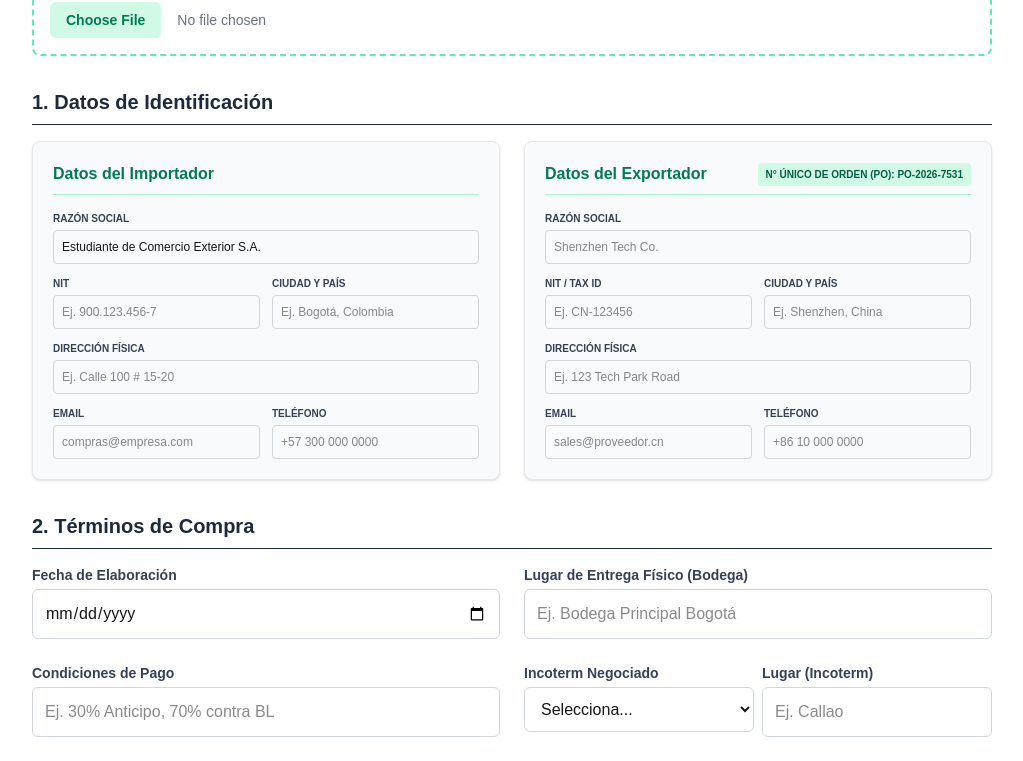
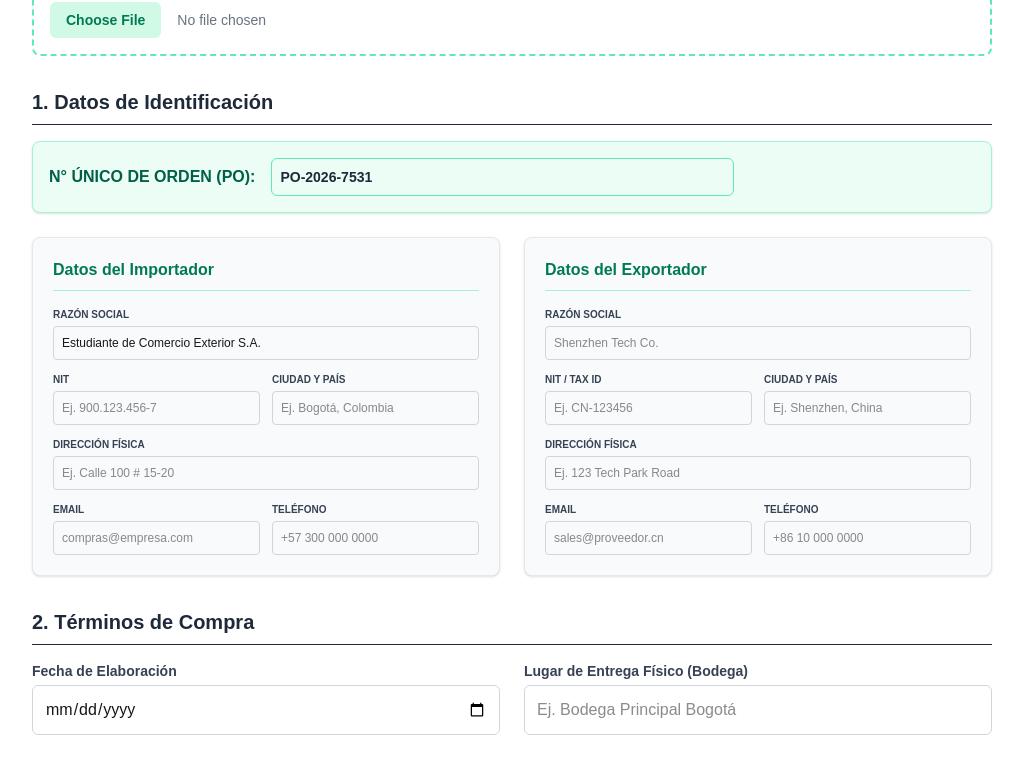
Before and after one commit to enginering-hash/simulador-aduanero, a Next.js app: page /orden-compra in a window 1280 px wide. Shown: the part 398-1159 px from the top of the page, without its empty margins (128-1151 px from the left). Built offline with nearby package versions, Linux system fonts and the light colour scheme.

Commit message:
Agregados Nuevas funciones

```diff
--- a/app/orden-compra/page.tsx
+++ b/app/orden-compra/page.tsx
@@ -34,7 +34,7 @@ export default function OrdenDeCompra() {
   const [lugarEntrega, setLugarEntrega] = useState("");
   const [condicionesPago, setCondicionesPago] = useState("");
   const [incoterm, setIncoterm] = useState("");
-  const [lugarIncoterm, setLugarIncoterm] = useState(""); // NUEVO ESTADO
+  const [lugarIncoterm, setLugarIncoterm] = useState("");
 
   // --- DETALLE DE LA COMPRA ---
   const [productos, setProductos] = useState([
@@ -70,7 +70,7 @@ export default function OrdenDeCompra() {
       setLugarEntrega(datos.lugarEntrega || "");
       setCondicionesPago(datos.condicionesPago || "");
       setIncoterm(datos.incoterm || "");
-      setLugarIncoterm(datos.lugarIncoterm || ""); // Cargar nuevo estado
+      setLugarIncoterm(datos.lugarIncoterm || "");
       if (datos.productos && datos.productos.length > 0) setProductos(datos.productos);
     }
 
@@ -90,7 +90,7 @@ export default function OrdenDeCompra() {
         numeroOrden, logoBase64,
         impRazonSocial, impEmail, impTelefono, impNit, impDireccion, impCiudadPais,
         expRazonSocial, expEmail, expTelefono, expNit, expDireccion, expCiudadPais,
-        fechaEntrega, lugarEntrega, condicionesPago, incoterm, lugarIncoterm, productos // Guardar nuevo estado
+        fechaEntrega, lugarEntrega, condicionesPago, incoterm, lugarIncoterm, productos
       };
       sessionStorage.setItem("borrador_orden_compra", JSON.stringify(borradorActual));
     }
@@ -188,7 +188,6 @@ export default function OrdenDeCompra() {
     doc.text(`Incoterm:`, 120, yTerminos + 6);
     doc.setFont("helvetica", "normal");
 
-    // AQUÍ SE UNEN EL INCOTERM Y EL LUGAR DESIGNADO PARA EL PDF
     const textoIncotermFinal = lugarIncoterm ? `${incoterm} ${lugarIncoterm.toUpperCase()}` : incoterm;
     doc.text(textoIncotermFinal, 140, yTerminos + 6);
 
@@ -288,6 +287,13 @@ export default function OrdenDeCompra() {
 
           <div>
             <h3 className="text-xl font-semibold text-gray-800 mb-4 border-b pb-2">1. Datos de Identificación</h3>
+
+            {/* NUEVO CAMPO DE ORDEN DE COMPRA EDITABLE */}
+            <div className="mb-6 bg-emerald-50 p-4 rounded-lg border border-emerald-200 flex flex-col sm:flex-row sm:items-center gap-4 shadow-sm">
+               <label className="font-bold text-emerald-800 whitespace-nowrap">N° ÚNICO DE ORDEN (PO):</label>
+               <input type="text" className="w-full sm:w-1/2 border border-emerald-300 rounded-md p-2 text-sm focus:ring-2 focus:ring-emerald-500 outline-none font-bold text-gray-800" value={numeroOrden} onChange={(e) => setNumeroOrden(e.target.value)} required />
+            </div>
+
             <div className="grid grid-cols-1 md:grid-cols-2 gap-6">
 
               <div className="bg-gray-50 p-5 rounded-lg border border-gray-200 shadow-sm">
@@ -321,10 +327,7 @@ export default function OrdenDeCompra() {
               </div>
 
               <div className="bg-gray-50 p-5 rounded-lg border border-gray-200 shadow-sm">
-                <div className="flex justify-between items-end border-b border-emerald-200 pb-2 mb-4">
-                  <h4 className="font-bold text-emerald-700">Datos del Exportador</h4>
-                  <span className="text-[10px] bg-emerald-100 text-emerald-800 px-2 py-1 rounded font-bold">N° ÚNICO DE ORDEN (PO): {numeroOrden}</span>
-                </div>
+                <h4 className="font-bold text-emerald-700 mb-4 border-b border-emerald-200 pb-2">Datos del Exportador</h4>
 
                 <div className="grid grid-cols-1 sm:grid-cols-2 gap-3">
                   <div className="sm:col-span-2">
@@ -373,7 +376,6 @@ export default function OrdenDeCompra() {
                 <input type="text" className="w-full border border-gray-300 rounded-md p-3 focus:ring-2 focus:ring-emerald-500 outline-none" placeholder="Ej. 30% Anticipo, 70% contra BL" value={condicionesPago} onChange={(e) => setCondicionesPago(e.target.value)} required />
               </div>
 
-              {/* NUEVA ESTRUCTURA PARA EL INCOTERM Y SU LUGAR */}
               <div className="flex gap-2">
                 <div className="w-1/2">
                     <label className="block text-sm font-bold text-gray-700 mb-1">Incoterm Negociado</label>
@@ -393,7 +395,7 @@ export default function OrdenDeCompra() {
                     </select>
                 </div>
                 <div className="w-1/2">
-                    <label className="block text-sm font-bold text-gray-700 mb-1">Lugar (Incoterm)</label>
+                    <label className="block text-sm font-bold text-gray-700 mb-1">Responsabilidad Incoterm</label>
                     <input type="text" className="w-full border border-gray-300 rounded-md p-3 focus:ring-2 focus:ring-emerald-500 outline-none" placeholder="Ej. Callao" value={lugarIncoterm} onChange={(e) => setLugarIncoterm(e.target.value)} required />
                 </div>
               </div>
```
